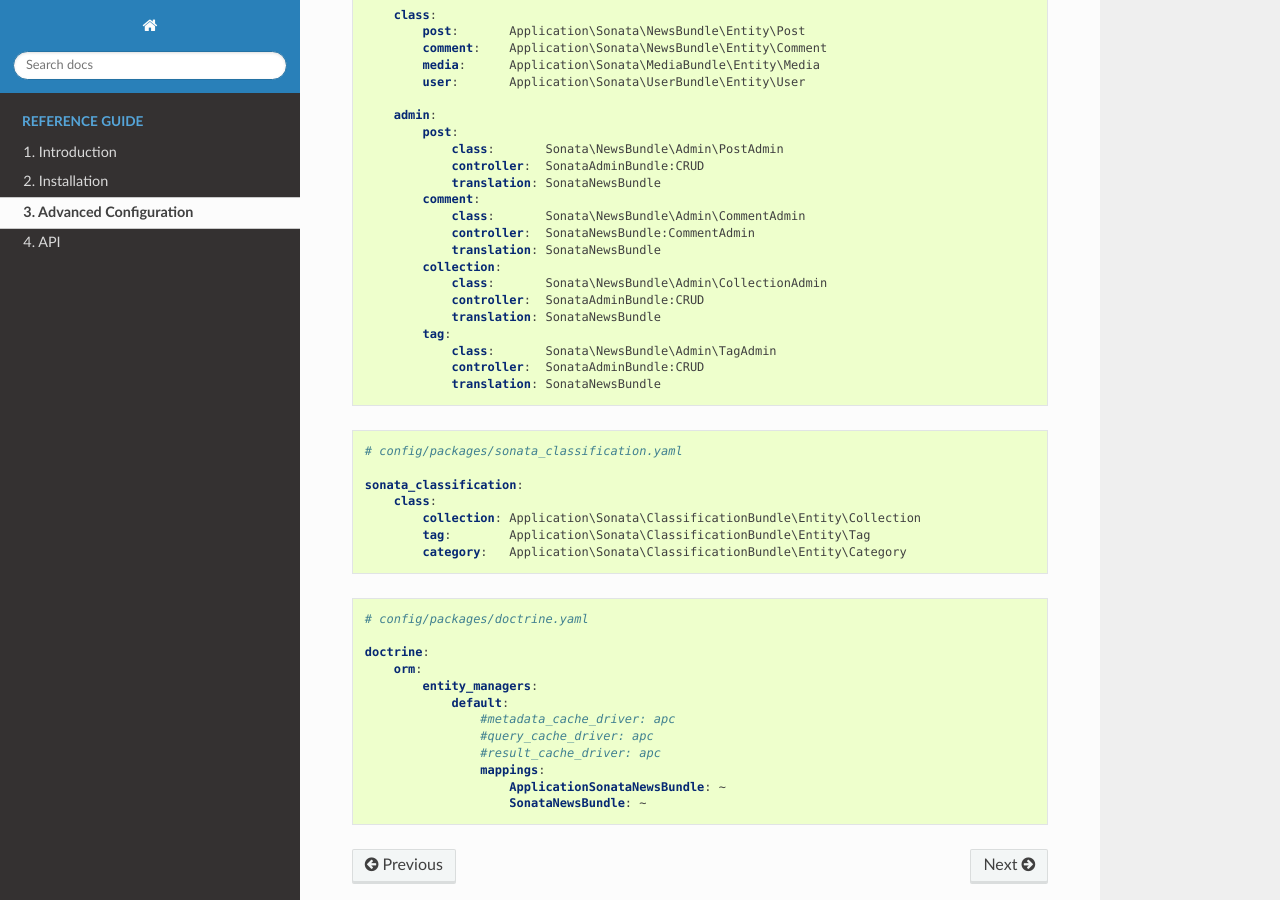
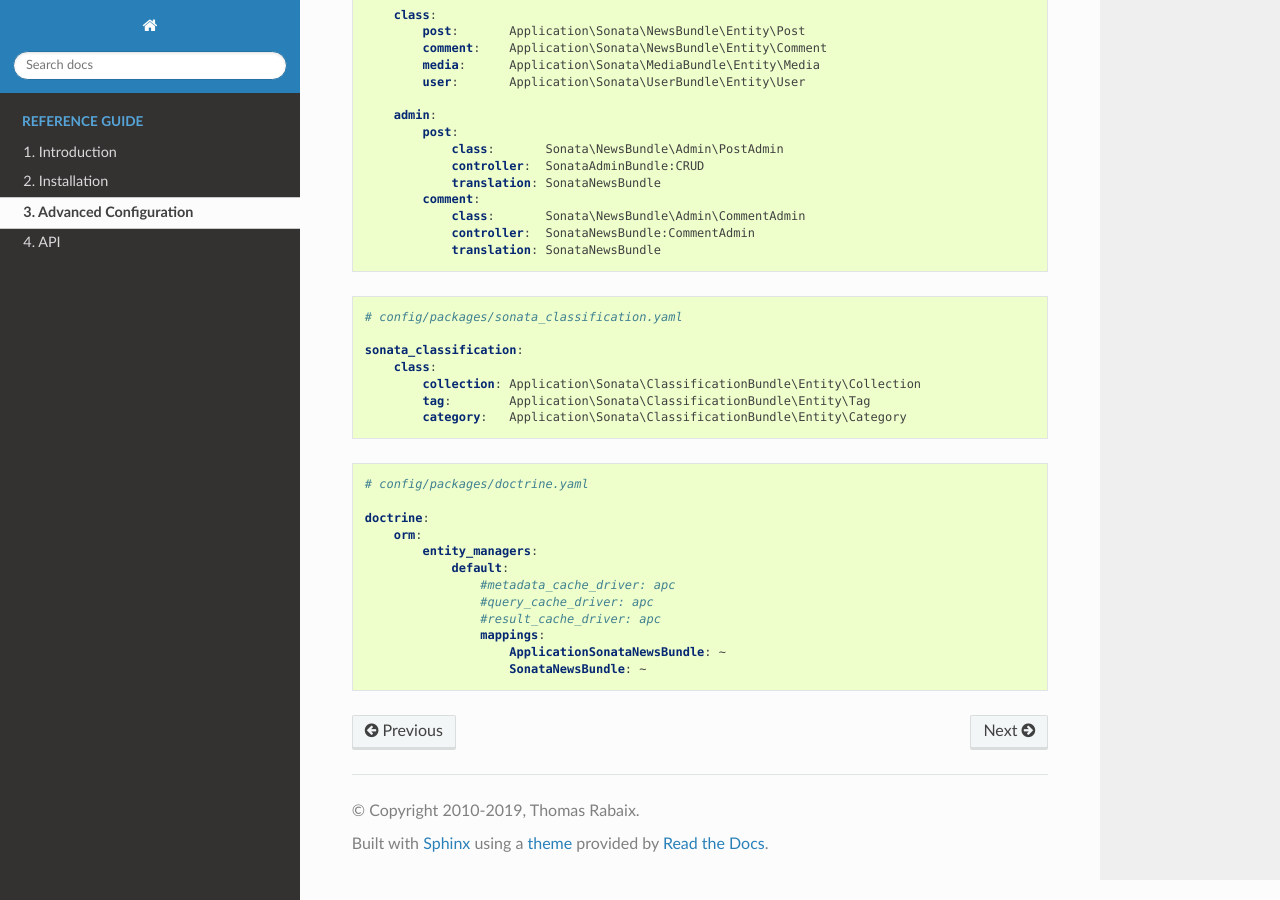
Before and after one commit to sonata-project/SonataNewsBundle, a Sphinx documentation site: the page built from docs/reference/advanced_configuration.rst, in a window 1280 px wide and 900 px high, scrolled down 435 px. Built offline with Sphinx 7.4.7 and the Read the Docs theme 2.0.0, drawn with Linux system fonts in a browser that asks for light colours.

Commit message:
Remove Tag and Collection from sonata news configuration file
If you put them you have an exception: Unrecognized option "tag" under "sonata_news.admin". Available options are "comment", "post".

```diff
--- a/docs/reference/advanced_configuration.rst
+++ b/docs/reference/advanced_configuration.rst
@@ -34,14 +34,6 @@
                 class:       Sonata\NewsBundle\Admin\CommentAdmin
                 controller:  SonataNewsBundle:CommentAdmin
                 translation: SonataNewsBundle
-            collection:
-                class:       Sonata\NewsBundle\Admin\CollectionAdmin
-                controller:  SonataAdminBundle:CRUD
-                translation: SonataNewsBundle
-            tag:
-                class:       Sonata\NewsBundle\Admin\TagAdmin
-                controller:  SonataAdminBundle:CRUD
-                translation: SonataNewsBundle
 
 .. code-block:: yaml
 
```
